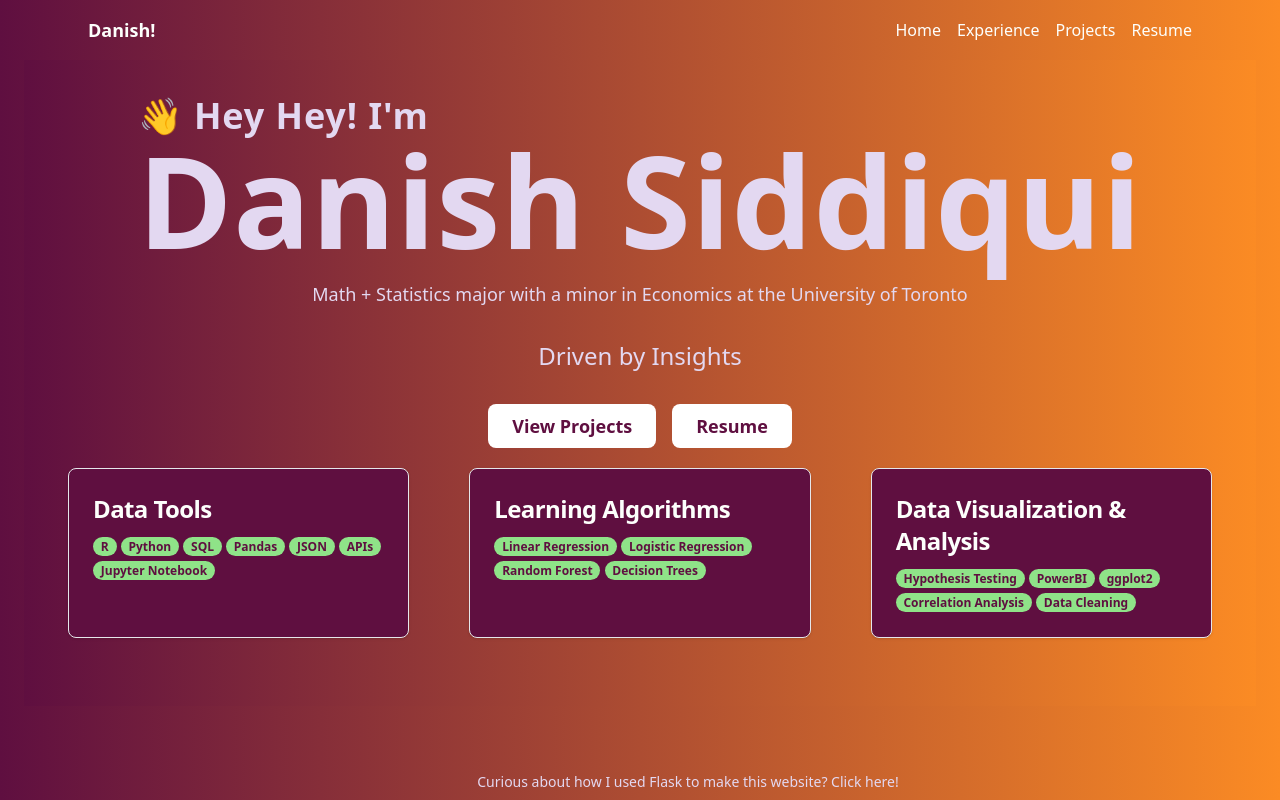
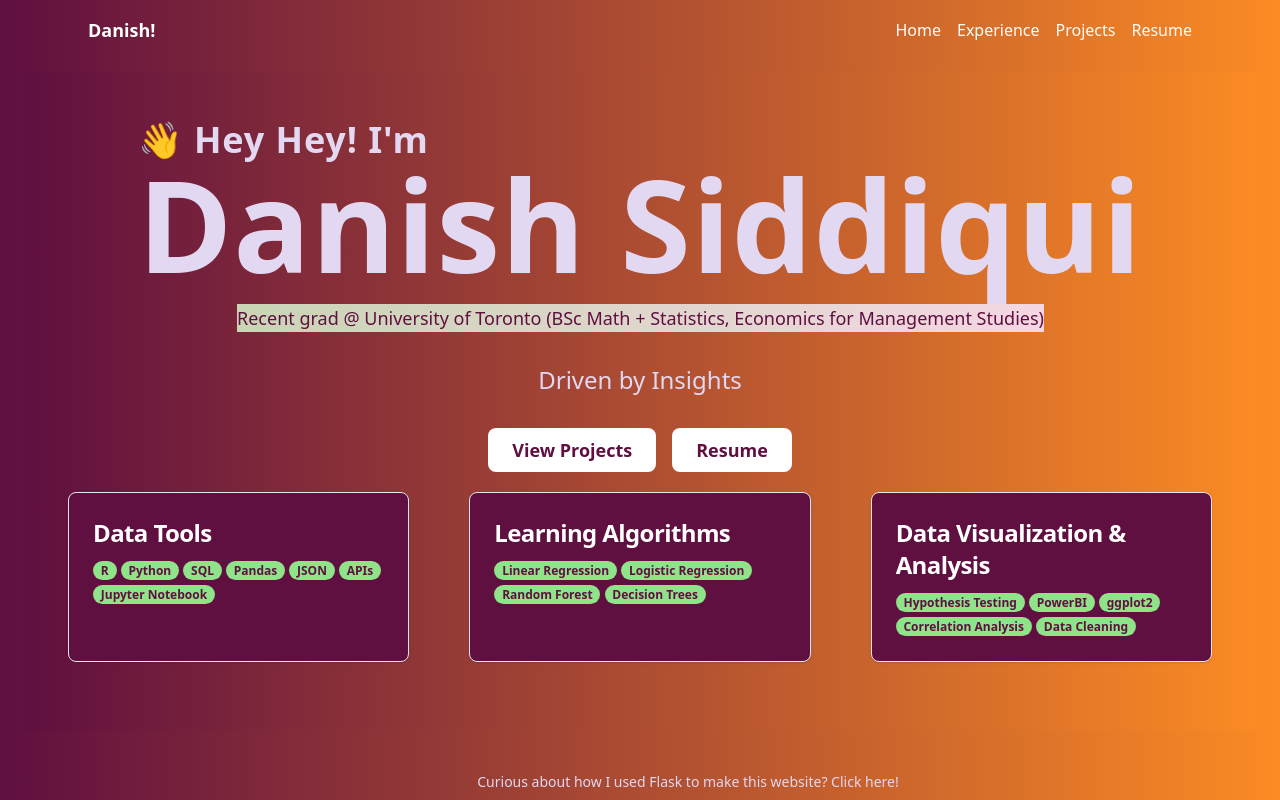
Before and after one commit to not-danish/portfolio-website, a Flask app: page / in a window 1280 px wide. Run offline with Flask 3, Linux system fonts and the light colour scheme; some libraries are stand-ins or nearby versions.

Commit message:
animations in the home page!

```diff
--- a/static/css/main.css
+++ b/static/css/main.css
@@ -796,12 +784,35 @@ video {
   --tw-gradient-stops: var(--tw-gradient-from), var(--tw-gradient-to);
 }
 
+.from-\[\#C9D5B5\] {
+  --tw-gradient-from: #C9D5B5 var(--tw-gradient-from-position);
+  --tw-gradient-to: rgb(201 213 181 / 0) var(--tw-gradient-to-position);
+  --tw-gradient-stops: var(--tw-gradient-from), var(--tw-gradient-to);
+}
+
 .to-\[\#0077b6\] {
   --tw-gradient-to: #0077b6 var(--tw-gradient-to-position);
 }
 
+.to-\[\#F5D7E3\] {
+  --tw-gradient-to: #F5D7E3 var(--tw-gradient-to-position);
+}
+
 .to-\[\#fb8b24\] {
   --tw-gradient-to: #fb8b24 var(--tw-gradient-to-position);
+}
+
+.box-decoration-slice {
+  -webkit-box-decoration-break: slice;
+          box-decoration-break: slice;
+}
+
+.p-2 {
+  padding: 0.5rem;
+}
+
+.p-3 {
+  padding: 0.75rem;
 }
 
 .p-4 {
--- a/templates/base.html
+++ b/templates/base.html
@@ -4,6 +4,7 @@
     <meta charset="UTF-8">
     <meta name="viewport" content="width=device-width, initial-scale=1.0">
     <link rel= "stylesheet" type= "text/css" href= "{{ url_for('static',filename='css/main.css') }}">
+    <link rel="stylesheet" href="https://cdnjs.cloudflare.com/ajax/libs/animate.css/4.1.1/animate.min.css"/>`
     <title>Danish Siddiqui - Data Scientist</title>
 </head>
 
--- a/templates/index.html
+++ b/templates/index.html
@@ -4,11 +4,11 @@
 <header class="bg-gradient-to-r from-[#5f0f40] to-[#fb8b24] text-[#E3D8F1] py-12 px-6 relative overflow-hidden">
 <div class="max-w-6xl mx-auto flex flex-col items-center justify-center relative z-10">
     <h1 class="text-4xl font-bold mb-4 tracking-wide">
-      <span> 👋 Hey Hey! I'm <br></span>
-      <span id="rainbow-text" class="hover:bg-gradient-to-br hover:from-blue-900 hover:to-blue-500 hover:bg-clip-text hover:text-transparent transition-all"><span class="sm:text-7xl md:text-9xl font-extrabold hover:text-[#DAFF7D]">Danish Siddiqui</span></span>
+      <span class = "headerText animate__animated animate__jackInTheBox"> 👋 Hey Hey! I'm <br></span>
+      <span id="rainbow-text" class="headerText hover:bg-gradient-to-br hover:from-blue-900 hover:to-blue-500 hover:bg-clip-text hover:text-transparent transition-all"><span class="sm:text-7xl md:text-9xl font-extrabold hover:text-[#DAFF7D] animate__animated animate__bounceIn">Danish Siddiqui</span></span>
     </h1>
-    <p class="text-lg mb-8">Math + Statistics major with a minor in Economics at the University of Toronto</p>
-    <p id="aspiring_text" class="text-2xl mb-8 transition-opacity duration-1000">Aspiring Data Scientist</p>
+    <p class="text-[#5f0f40] text-lg mb-8 box-decoration-slice bg-gradient-to-r from-[#C9D5B5] to-[#F5D7E3] headerText animate__animated animate__bounceIn animate__slow">Recent grad @ University of Toronto (BSc Math + Statistics, Economics for Management Studies)</p>
+    <p id="aspiring_text" class="text-2xl mb-8 transition-opacity duration-1000 headerText">Aspiring Data Scientist</p>
 
     <div class="flex space-x-4">
       <a href="/projects" class="bg-white text-[#5F0F40] hover:bg-[#5F0F40] hover:text-white py-2 px-6 rounded-lg transition duration-300 ease-in-out text-lg font-semibold">View Projects</a>
@@ -23,7 +23,7 @@
 {% block body_content %}
 
 <div class="grid lg:grid-cols-3 sm:grid-cols-1 gap-5">
-    <a href="#" class="block max-w-sm p-6 bg-[#5F0F40] border border-gray-200 rounded-lg shadow hover:bg-[#9B5DE5] hover:text-[#5F0F40] m-5">
+    <a href="#" class="block max-w-sm p-6 bg-[#5F0F40] border border-gray-200 rounded-lg shadow hover:bg-[#9B5DE5] hover:text-[#5F0F40] m-5 animate__animated animate__fadeInUp animate__slower animate__delay-0.5s">
         <h5 class="mb-2 text-2xl font-bold tracking-tight text-[#FDFFFC]">Data Tools</h5>
         <span class="inline-block whitespace-nowrap rounded-full bg-[#8FE388] px-[0.65em] pb-[0.25em] pt-[0.35em] text-center align-baseline text-[0.75em] font-bold leading-none text-[#5f0f40]">
             R
@@ -56,7 +56,7 @@
 
     </a>
 
-    <a href="#" class="block max-w-sm p-6 bg-[#5F0F40] border border-gray-200 rounded-lg shadow hover:bg-[#9B5DE5] hover:text-[#5F0F40] m-5">
+    <a href="#" class="block max-w-sm p-6 bg-[#5F0F40] border border-gray-200 rounded-lg shadow hover:bg-[#9B5DE5] hover:text-[#5F0F40] m-5 animate__animated animate__fadeInUp animate__slower animate__delay-1s">
         <h5 class="mb-2 text-2xl font-bold tracking-tight text-[#FDFFFC]">Learning Algorithms</h5>
         <span class="inline-block whitespace-nowrap rounded-full bg-[#8FE388] px-[0.65em] pb-[0.25em] pt-[0.35em] text-center align-baseline text-[0.75em] font-bold leading-none text-[#5f0f40]">
             Linear Regression
@@ -76,7 +76,7 @@
 
     </a>
 
-    <a href="#" class="block max-w-sm p-6 bg-[#5F0F40] border border-gray-200 rounded-lg shadow hover:bg-[#9B5DE5] hover:text-[#5F0F40] m-5">
+    <a href="#" class="block max-w-sm p-6 bg-[#5F0F40] border border-gray-200 rounded-lg shadow hover:bg-[#9B5DE5] hover:text-[#5F0F40] m-5 animate__animated animate__fadeInUp animate__slower animate__delay-0.7s">
         <h5 class="mb-2 text-2xl font-bold tracking-tight text-[#FDFFFC]">Data Visualization & Analysis</h5>
         <span class="inline-block whitespace-nowrap rounded-full bg-[#8FE388] px-[0.65em] pb-[0.25em] pt-[0.35em] text-center align-baseline text-[0.75em] font-bold leading-none text-[#5f0f40]">
             Hypothesis Testing
@@ -102,7 +102,7 @@
     </a>
 
 </div>
-
+<script src="https://cdn.jsdelivr.net/npm/gsap@3.12.5/dist/gsap.min.js"></script>
 <script src="{{url_for('static', filename='scripts/headerHover.js')}}"></script>
 <script src="{{url_for('static', filename='scripts/aspiringAnimation.js')}}"></script>
 
```
Also changed, not shown: other parts of static/css/main.css (+17 -62 lines), package-lock.json.
